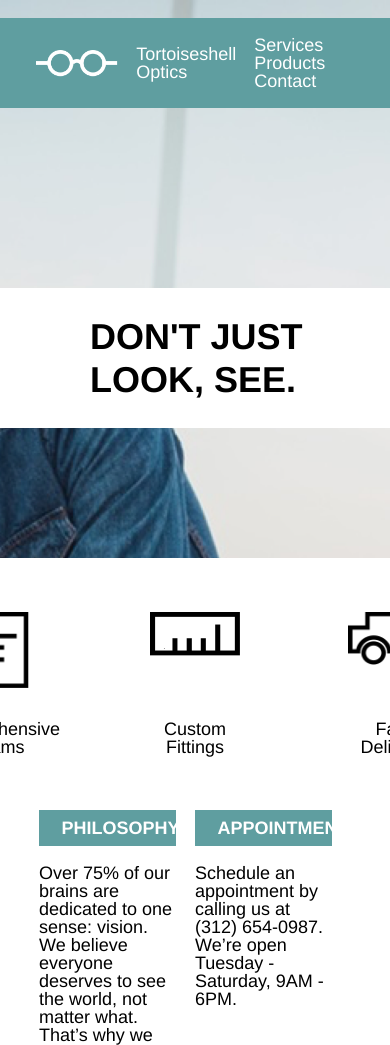
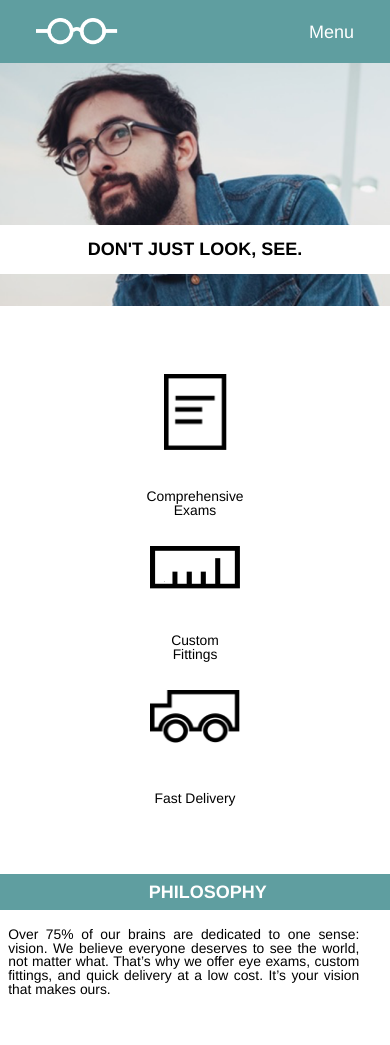
Before and after one commit to jenlm4/optics, a plain HTML site: page index.html in a window 390 px wide. Shown: the top 1045 px of the page. Drawn offline with Linux system fonts and the light colour scheme.

Commit message:
Add media queries and final clean up

```diff
--- a/index.html
+++ b/index.html
@@ -10,7 +10,7 @@
     <header>
       <nav class="container">
 
-      <!-- Company and Logo bar -->
+      <!-- Top bar with logo, company name and nav -->
         <div>
           <img src="resources/images/logo-white.png" alt="white glasses icon">
           <span>Tortoiseshell Optics</span>
@@ -20,6 +20,9 @@
             <li><a href="#">Services</a></li>
             <li><a href="#">Products</a></li>
             <li><a href="#">Contact</a></li>
+          </ul>
+          <ul id="alt-menu">
+            <li>Menu</li>
           </ul>
         </div>
       </nav>
@@ -37,17 +40,17 @@
       <!-- Services section -->
       <div class="services">
         <img src="resources/images/paper-icon.png" alt="paper icon" id="paper-icon">
-        Comprehensive Exams
+        <div class="service-title">Comprehensive Exams</div>
       </div>
 
       <div class="services">
         <img src="resources/images/ruler-icon.png" alt="ruler icon" id="ruler-icon">
-        Custom Fittings
+        <div class="service-title">Custom Fittings</div>
       </div>
 
       <div class="services">
-        <img src="resources/images/truck-icon.png" alt="truck icon">
-        Fast Delivery
+        <img src="resources/images/truck-icon.png" alt="truck icon" id="truck-icon">
+        <div class="service-title">Fast Delivery</div>
       </div>
     </section>
 
--- a/resources/css/style.css
+++ b/resources/css/style.css
@@ -4,7 +4,7 @@ html {
   line-height: 1.4;
 }
 
-/* Hero at top */
+/* Header hero */
 
 header {
   background-image: url(../images/glasses-bg.png);
@@ -55,6 +55,11 @@ ul li {
 ul li a {
   color: white;
   text-decoration: none;
+}
+
+#alt-menu {
+  display: none;
+  color: white;
 }
 
 /* Tag line box */
@@ -134,3 +139,41 @@ footer img {
   height: 1.5rem;
   padding-right: 1rem;
 }
+
+/* Media queries */
+@media only screen and (max-width: 880px) {
+  header {padding-top: 0; height: 22rem;}
+  #tag {
+    padding: 0.75rem 4rem;
+    margin-top: 5rem;
+    margin-right: 2rem;
+  }
+  h1 {font-size: 1.33rem}
+}
+
+@media only screen and (max-width: 640px) {
+  header {background-position: 20%; height: 17rem;}
+  header nav span, ul {display: none;}
+  #alt-menu {display: inline;}
+  #tag {
+    margin-top: 9rem;
+    margin-right: 0;
+    width: 100%;
+    text-align: center;
+   }
+  #tag-box {justify-content:center;}
+  h1 {font-size: 1rem;}
+  .about {
+    flex-direction: column;
+    align-items: center;
+    margin: 3.77rem 0;
+  }
+  .services {margin: 0 0;}
+  #ruler-icon, #truck-icon {margin-top: 1.54rem;}
+  .service-title, p {font-size: 0.77rem;}
+  .info {max-width: 640px; width: 100%;}
+  .info-title {text-align: center; max-width: 700px; width: 100%}
+  .info p {margin-left: 1rem; width: 90%; text-align: justify;}
+  footer div {display: none;}
+  footer {justify-content: center;}
+}
```
